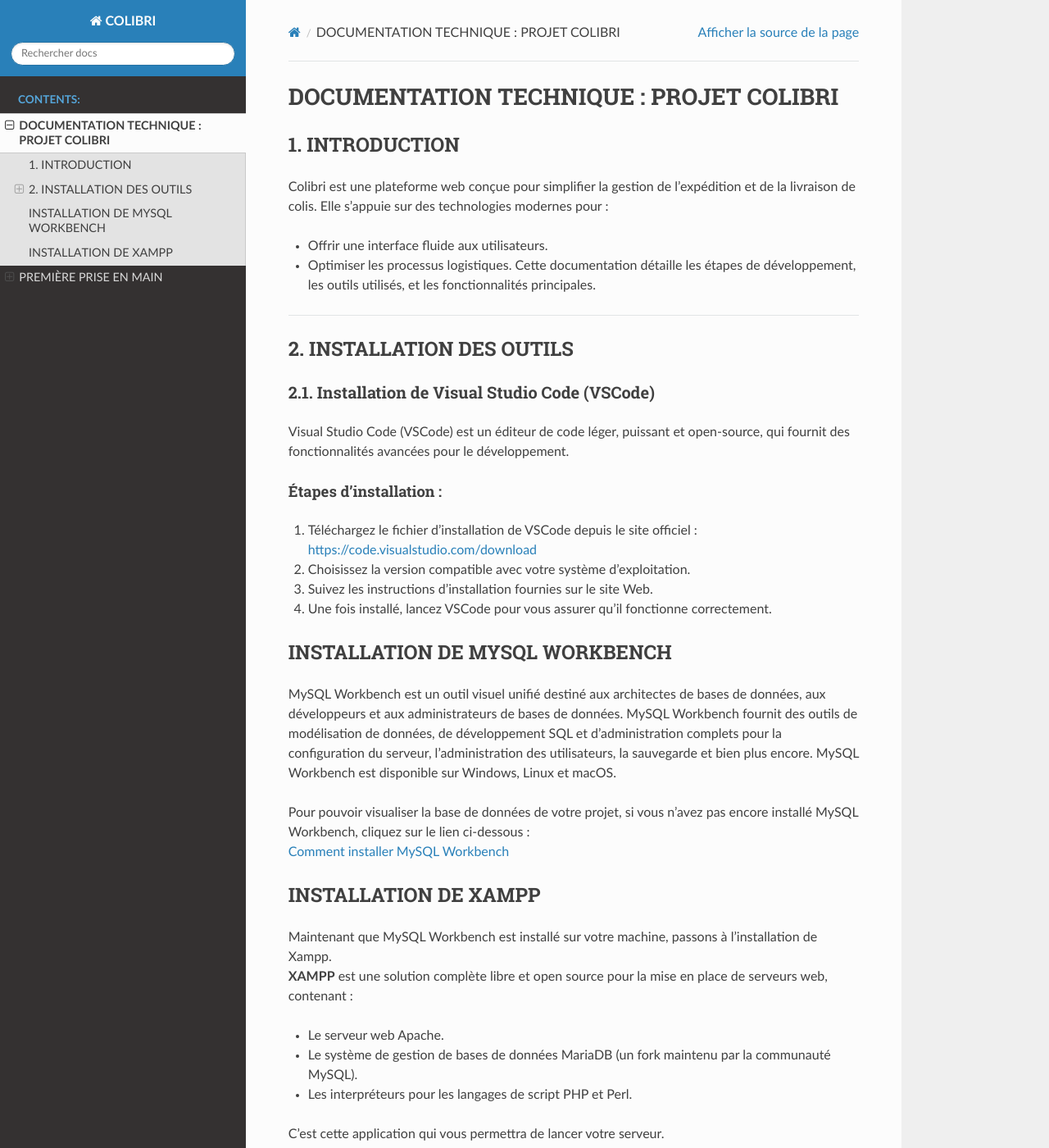
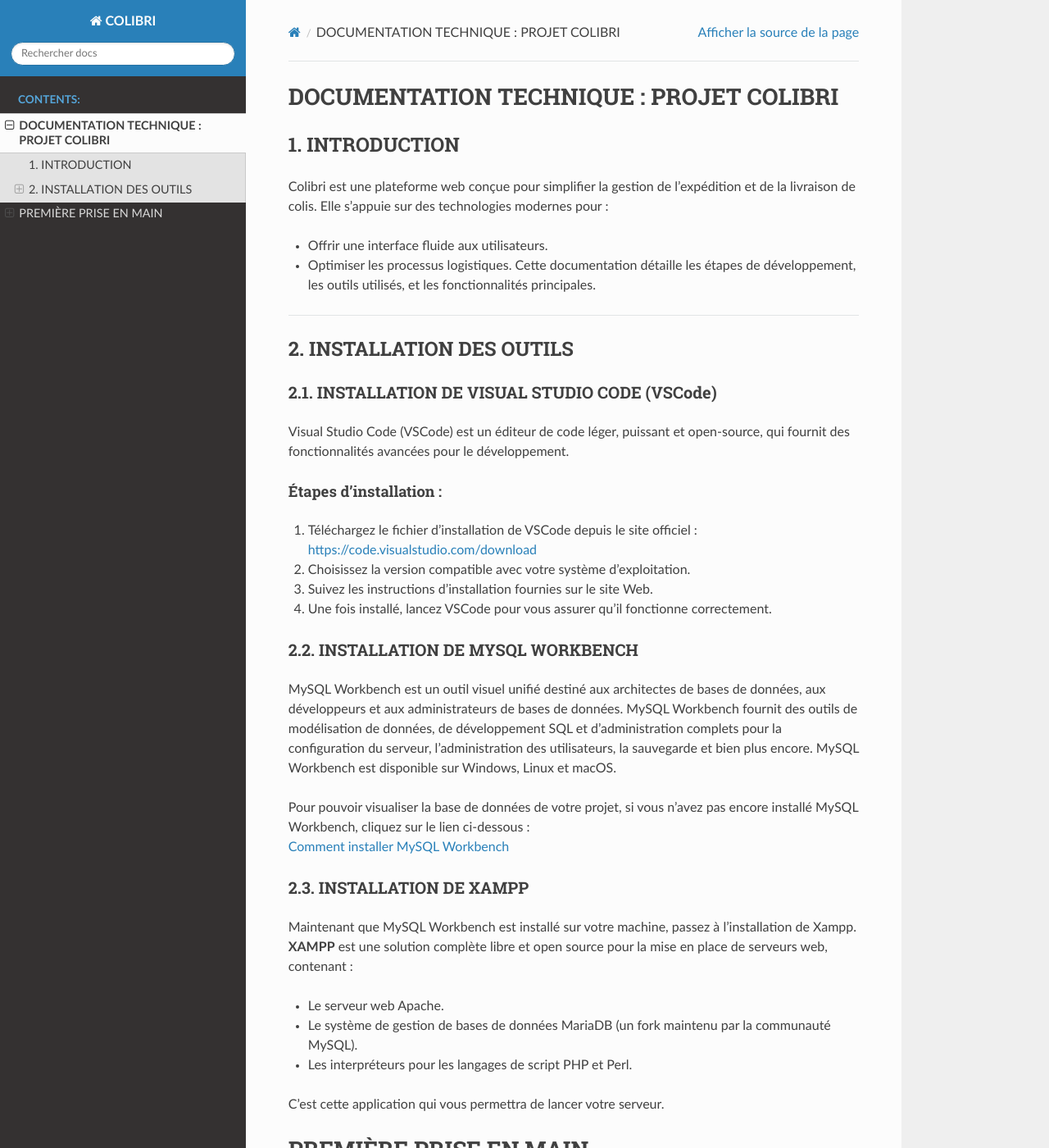
Before and after one commit to Nicole8001/docs, a Sphinx documentation site: the page built from docs/source/my-first-post.md, in a window 1280 px wide and 1400 px high. Shown: the whole window at 82% size. Built offline with Sphinx 7.4.7 and the Read the Docs theme 3.1.0, drawn with Linux system fonts in a browser that asks for light colours.

Commit message:
Update my-first-post.md

````diff
--- a/docs/source/my-first-post.md
+++ b/docs/source/my-first-post.md
@@ -8,7 +8,7 @@ Cette documentation détaille les étapes de développement, les outils utilisé
  ---
 ## 2. INSTALLATION DES OUTILS
 
-### 2.1. Installation de Visual Studio Code (VSCode)
+### 2.1. INSTALLATION DE VISUAL STUDIO CODE (VSCode)
 Visual Studio Code (VSCode) est un éditeur de code léger, puissant et open-source, qui fournit des fonctionnalités avancées pour le développement.
 
 #### Étapes d'installation :
@@ -18,7 +18,7 @@ Visual Studio Code (VSCode) est un éditeur de code léger, puissant et open-sou
 3. Suivez les instructions d’installation fournies sur le site Web.
 4. Une fois installé, lancez VSCode pour vous assurer qu’il fonctionne correctement.
 
-## INSTALLATION DE MYSQL WORKBENCH
+### 2.2. INSTALLATION DE MYSQL WORKBENCH
 
 MySQL Workbench est un outil visuel unifié destiné aux architectes de bases de données, aux développeurs et aux administrateurs de bases de données. MySQL Workbench fournit des outils de modélisation de données, de développement SQL et d'administration complets pour la configuration du serveur, l'administration des utilisateurs, la sauvegarde et bien plus encore. MySQL Workbench est disponible sur Windows, Linux et macOS.
 
@@ -26,9 +26,9 @@ Pour pouvoir visualiser la base de données de votre projet, si vous n'avez pas
 [Comment installer MySQL Workbench](https://support.academicsoftware.eu/hc/fr/articles/360007014958-Comment-installer-MySQL-workbench)
 
 
-## INSTALLATION DE XAMPP
+### 2.3. INSTALLATION DE XAMPP
 
-Maintenant que MySQL Workbench est installé sur votre machine, passons à l'installation de Xampp.
+Maintenant que MySQL Workbench est installé sur votre machine, passez à l'installation de Xampp.
 **XAMPP** est une solution complète libre et open source pour la mise en place de serveurs web, contenant :
 - Le serveur web Apache.
 - Le système de gestion de bases de données MariaDB (un fork maintenu par la communauté MySQL).
@@ -49,21 +49,21 @@ git clone https://github.com/Coli-s-bri-dev
  Étape 2 : Frontend
 
 1. Lancez votre interface IDE, dans notre cas **VSCode**, et clonez le dépôt suivant :
-   ```bash
+```bash
    git clone https://github.com/Coli-s-bri-dev/Colibri-react-ts.git
-    ```
+```
 
 2. Une fois le frontend ouvert, tapez la commande suivante dans votre terminal pour mettre à jour la bibliothèque :
 
-  ```bash
+```bash
 npm install
-  ```
+```
 
 3.Toujours dans le terminal, tapez la commande suivante pour lancer l'application React :
 
- ```bash
+```bash
 npm start
- ```
+```
  ## Étape 3 : Lancer le Backend
 
 Lancez VSCode, puis clonez le dépôt backend :
````
